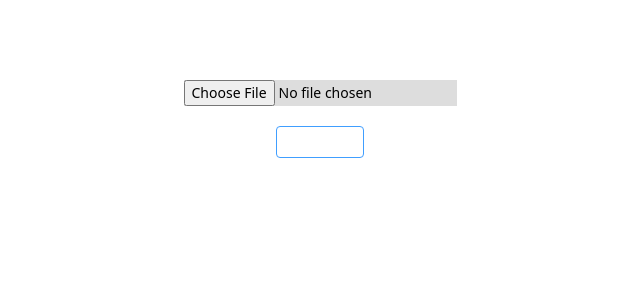
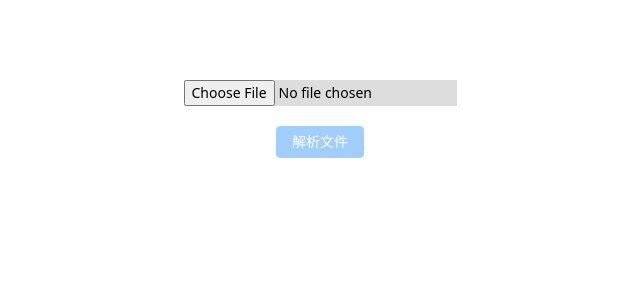
Before and after one commit to thosewhoyoulove/parseDocx, a Vue app: page / in a window 1280 px wide. Shown: the top 300 px of the page, without its empty margins (320-960 px from the left). Built offline with nearby package versions, Linux system fonts and the light colour scheme.

Commit message:
给按钮增加disabled逻辑判断

```diff
--- a/src/components/Main.vue
+++ b/src/components/Main.vue
@@ -3,7 +3,7 @@
  * @Author: 曹俊
  * @Date: 2022-12-12 18:00:18
  * @LastEditors: 曹俊
- * @LastEditTime: 2022-12-16 22:45:34
+ * @LastEditTime: 2022-12-17 00:52:57
 -->
 
 <template>
@@ -16,13 +16,13 @@
                 </div>
             </div>
         </div>
-        <div @click="toParse" class="mt-5"><el-button type="primary">解析文件</el-button></div>
+        <div @click="toParse" class="mt-5"><el-button type="primary" :disabled="disabled">解析文件</el-button></div>
     </div>
 
 </template>
 <script setup lang="ts">
 import { useRouter, useRoute } from 'vue-router'
-import { onMounted, reactive } from "vue";
+import { onMounted, reactive, ref } from "vue";
 const router = useRouter()
 const route = useRoute()
 const state = reactive({
@@ -31,6 +31,7 @@ const state = reactive({
 const render = (content: any) => {
     state.data = content
 }
+let disabled = ref(true)
 const toParse = () => {
     console.log('111');
 
@@ -45,6 +46,10 @@ const main = () => {
     let doc = document.getElementById("document") as any;
     doc.addEventListener("change", handleFileSelect, false);
 
+    const disable = () => {
+        disabled.value = false
+    }
+    doc.addEventListener("change", disable, false);
     const containerDiv = document.getElementById('output') as any;
     containerDiv.style.display = "none";
 
--- a/src/pages/index.vue
+++ b/src/pages/index.vue
@@ -3,17 +3,15 @@
  * @Author: 曹俊
  * @Date: 2022-12-16 22:32:40
  * @LastEditors: 曹俊
- * @LastEditTime: 2022-12-17 00:27:58
+ * @LastEditTime: 2022-12-17 00:56:54
 -->
 <script setup lang="ts">
 import Main from '../components/Main.vue';
 
 </script>
 <template>
-
     <div class="w-100vw h-100vh">
         <Main></Main>
-        <router-view></router-view>
     </div>
 
 </template>
```
